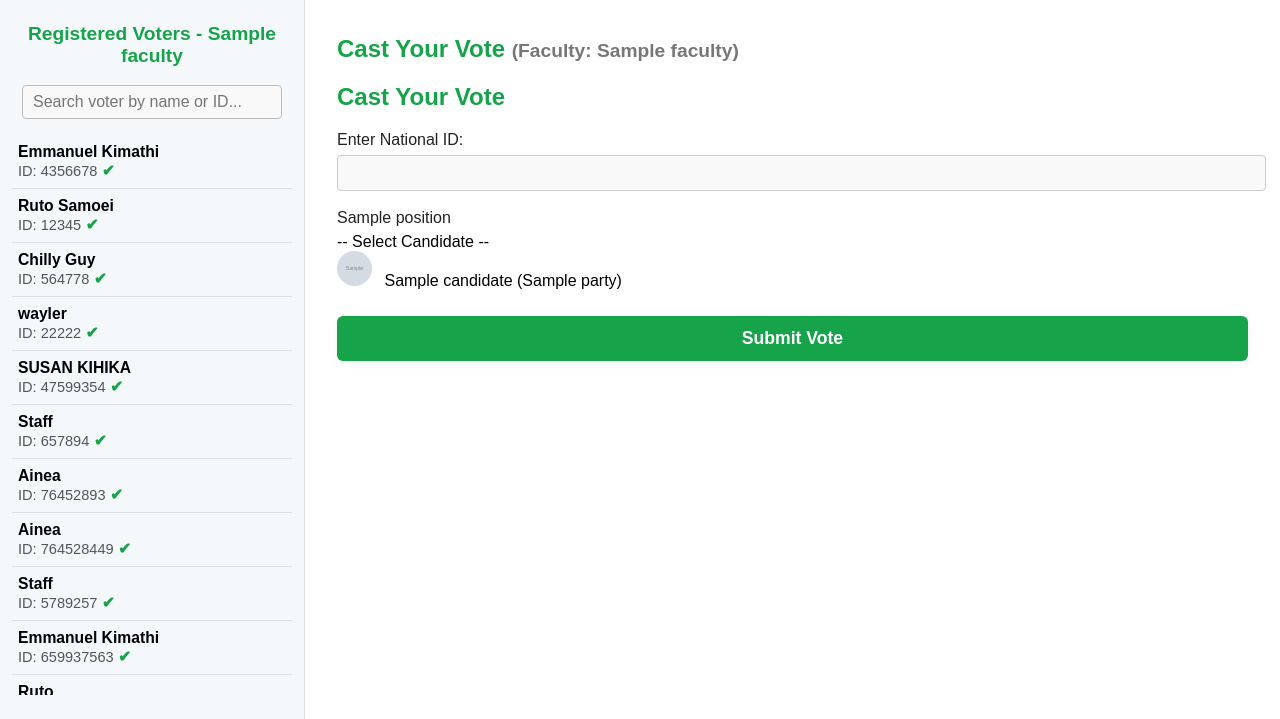
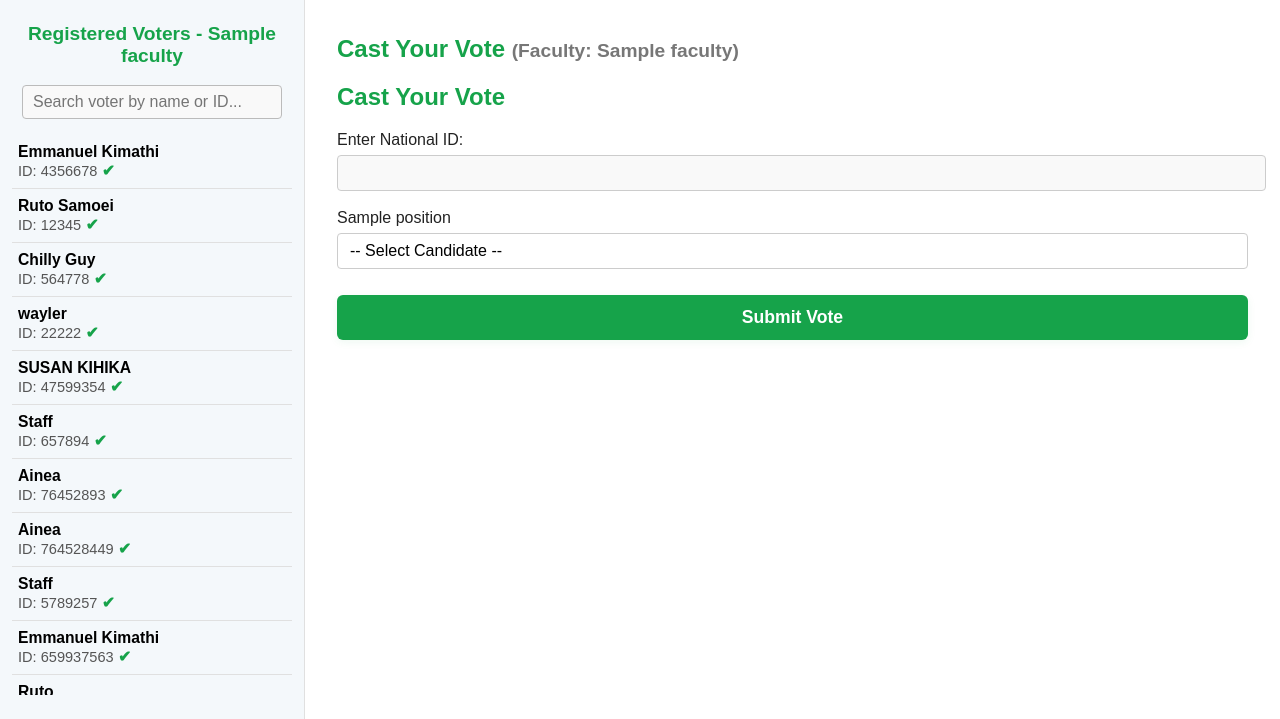
Before and after one commit to Kim-254-de/VotingSystem, a Django app: template Evoting/templates/vote.html in a window 1280 px wide. Shown: the part 110-829 px from the top of the page. Run offline with Django 5.2, Linux system fonts and the light colour scheme; data comes from the database, SQL or seed files in the repository; the template is opened without the code that fills it: values that come from a table or form of the project are taken from there, most other values are stand-ins (such as "Sample title", 1, 10 or a date in 2020); grey boxes marked "Sample" are stand-in pictures; parts of the project's set-up code (start-up, migrations or seed data) failed here and were passed over.

Commit message:
Add changes

```diff
--- a/Evoting/templates/vote.html
+++ b/Evoting/templates/vote.html
@@ -158,6 +158,49 @@
             color: #d32f2f;
             border: 1px solid #ffbdbd;
         }
+        .custom-dropdown {
+            position: relative;
+            user-select: none;
+        }
+        .dropdown-selected {
+            padding: 8px 12px;
+            border: 1px solid #ccc;
+            border-radius: 4px;
+            background: #fff;
+            cursor: pointer;
+            display: flex;
+            align-items: center;
+            justify-content: space-between;
+        }
+        .dropdown-options {
+            position: absolute;
+            top: 100%;
+            left: 0;
+            right: 0;
+            max-height: 200px;
+            overflow-y: auto;
+            border: 1px solid #ccc;
+            border-top: none;
+            background: #fff;
+            z-index: 10;
+            display: none;
+            flex-direction: column;
+        }
+        .dropdown-option {
+            padding: 8px 12px;
+            cursor: pointer;
+            display: flex;
+            align-items: center;
+        }
+        .dropdown-option:hover {
+            background: #f0f0f0;
+        }
+        .dropdown-option img {
+            width: 35px;
+            height: 35px;
+            border-radius: 50%;
+            margin-right: 8px;
+        }
         @media (max-width: 900px) {
             .main-layout { flex-direction: column; }
             .sidebar { width: 100%; border-right: none; border-bottom: 1px solid #e0e0e0; }
@@ -221,20 +264,16 @@
                                     <div class="dropdown-option" data-id="{{ candidate.id }}">
                                         {% if candidate.photo %}
                                             <img src="{{ candidate.photo.url }}"
-         alt="{{ candidate.name }}"
-         style="width: 35px; height: 35px; border-radius: 50%; margin-right: 8px;">
+                                                 alt="{{ candidate.name }}">
                                         {% else %}
                                             <img src="{% static 'Evoting/default-profile.png' %}"
-         alt="{{ candidate.name }}"
-         style="width: 35px; height: 35px; border-radius: 50%; margin-right: 8px;">
+                                                 alt="No photo">
                                         {% endif %}
                                         <span>{{ candidate.name }} ({{ candidate.party }})</span>
-
                                     </div>
                                 {% endfor %}
                             </div>
                         </div>
-
                     </div>
                 {% endfor %}
                 <button type="submit">Submit Vote</button>
@@ -254,6 +293,42 @@
                 li.style.display = text.includes(filter) ? '' : 'none';
             });
         });
+
+        // Custom dropdown functionality
+        document.querySelectorAll('.custom-dropdown').forEach(function(dropdown) {
+            var selected = dropdown.querySelector('.dropdown-selected');
+            var options = dropdown.querySelector('.dropdown-options');
+            var hiddenInput = dropdown.querySelector('input[type="hidden"]');
+
+            selected.addEventListener('click', function(e) {
+                e.stopPropagation();
+                // Close other dropdowns
+                document.querySelectorAll('.dropdown-options').forEach(function(opt) {
+                    if (opt !== options) {
+                        opt.style.display = 'none';
+                    }
+                });
+                // Toggle current dropdown
+                options.style.display = options.style.display === 'flex' ? 'none' : 'flex';
+            });
+
+            options.querySelectorAll('.dropdown-option').forEach(function(option) {
+                option.addEventListener('click', function() {
+                    var candidateId = this.getAttribute('data-id');
+                    var candidateName = this.textContent.trim();
+                    hiddenInput.value = candidateId;
+                    selected.textContent = candidateName;
+                    options.style.display = 'none';
+                });
+            });
+        });
+
+        // Close dropdowns when clicking outside
+        document.addEventListener('click', function() {
+            document.querySelectorAll('.dropdown-options').forEach(function(opt) {
+                opt.style.display = 'none';
+            });
+        });
     </script>
 </body>
 </html>
```
Lines whose indentation alone changed are shown as unchanged.
